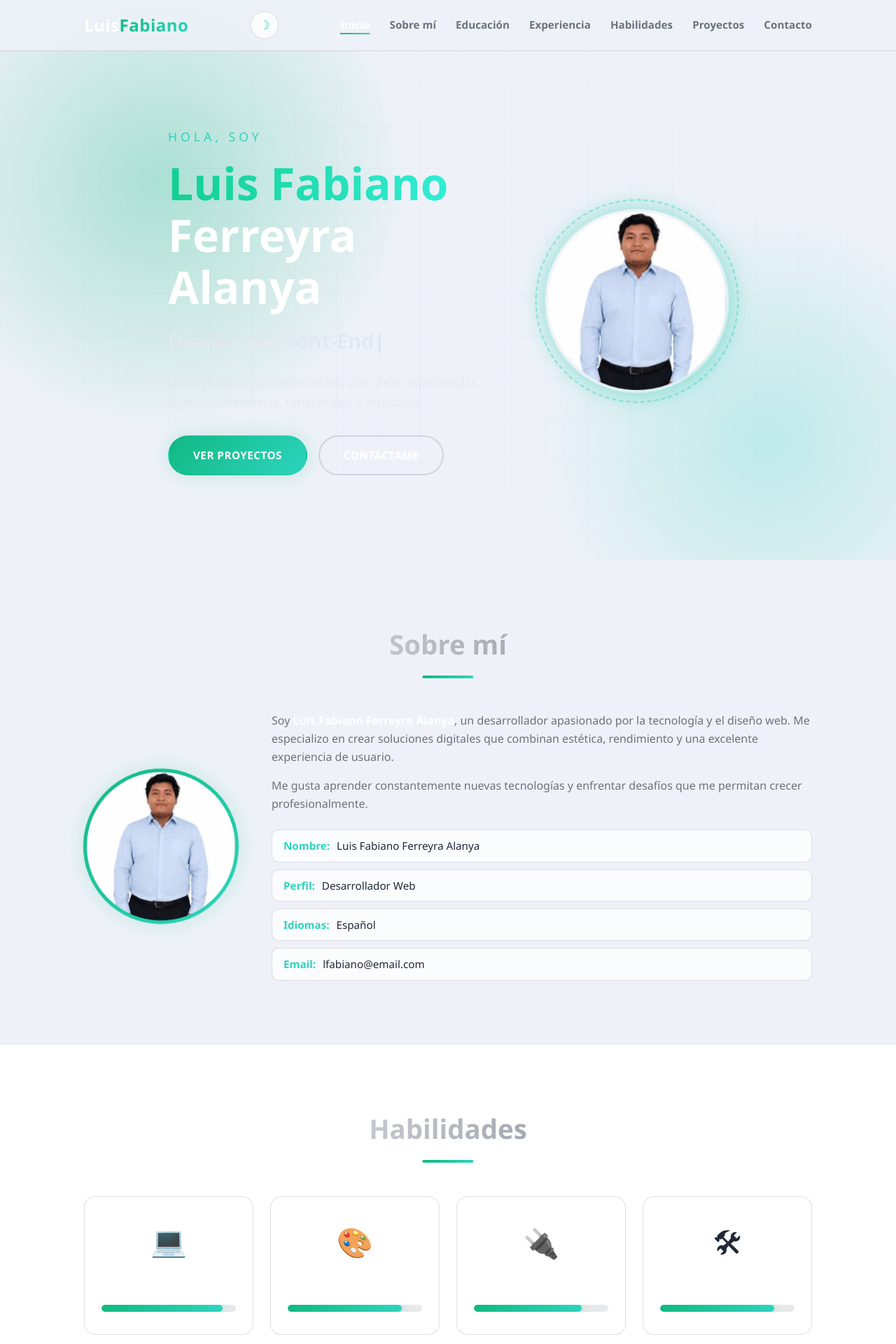
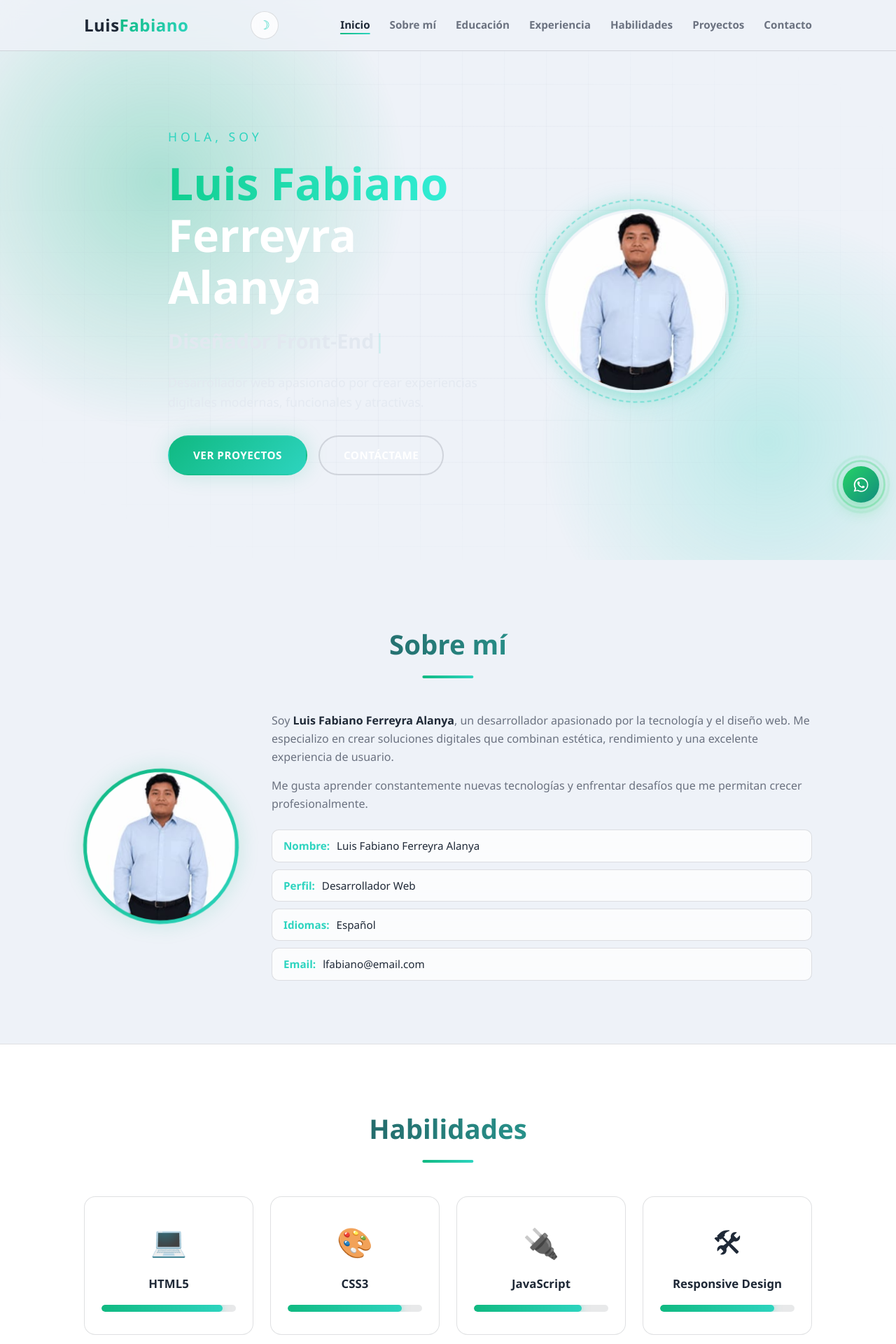
Before and after one commit to lferreyra-star/sitioweb, a PHP site: page / in a window 1280 px wide. Shown: the top 1920 px of the page at 70% size. Run offline with PHP 8.4, Linux system fonts and the light colour scheme.

Commit message:
first commit

```diff
--- a/css/styles.css
+++ b/css/styles.css
@@ -108,7 +108,7 @@ img {
 .navbar__logo {
   font-size: 1.5rem;
   font-weight: 800;
-  color: var(--color-blanco);
+  color: var(--color-texto);
   letter-spacing: 0.5px;
 }
 
@@ -148,7 +148,7 @@ img {
 
 .navbar__menu a:hover,
 .navbar__menu a.activo {
-  color: var(--color-blanco);
+  color: var(--color-texto);
 }
 
 .navbar__menu a:hover::after,
@@ -485,7 +485,7 @@ body.tema-claro .navbar__tema .icono-luna {
   margin-bottom: 14px;
   position: relative;
   padding-bottom: 18px;
-  background: linear-gradient(90deg, var(--color-blanco), var(--color-texto-claro));
+  background: linear-gradient(90deg, var(--color-texto), var(--color-secundario));
   -webkit-background-clip: text;
   background-clip: text;
   -webkit-text-fill-color: transparent;
@@ -556,7 +556,7 @@ body.tema-claro .navbar__tema .icono-luna {
 }
 
 .sobre-mi__texto strong {
-  color: var(--color-blanco);
+  color: var(--color-texto);
 }
 
 .sobre-mi__datos {
@@ -649,7 +649,7 @@ body.tema-claro .navbar__tema .icono-luna {
 .skill-card h3 {
   margin-bottom: 16px;
   font-size: 1.05rem;
-  color: var(--color-blanco);
+  color: var(--color-texto);
 }
 
 .progress {
@@ -714,7 +714,7 @@ body.tema-claro .navbar__tema .icono-luna {
 
 .project-card__body h3 {
   margin-bottom: 10px;
-  color: var(--color-blanco);
+  color: var(--color-texto);
   transition: var(--transicion);
 }
 
@@ -937,7 +937,7 @@ body.tema-claro .navbar__tema .icono-luna {
 }
 
 .timeline__card h3 {
-  color: var(--color-blanco);
+  color: var(--color-texto);
   margin-bottom: 4px;
 }
 
@@ -951,6 +951,48 @@ body.tema-claro .navbar__tema .icono-luna {
 .timeline__card small {
   color: var(--color-texto-claro);
   font-size: 0.88rem;
+}
+
+/* ============ BOTÓN WHATSAPP ============ */
+.wa-btn {
+  position: fixed;
+  bottom: 82px;
+  right: 24px;
+  width: 52px;
+  height: 52px;
+  border-radius: 50%;
+  display: flex;
+  align-items: center;
+  justify-content: center;
+  background: linear-gradient(135deg, #25d366, #128c7e);
+  color: var(--color-blanco);
+  box-shadow: 0 8px 24px rgba(37, 211, 102, 0.45);
+  z-index: 900;
+  transition: var(--transicion);
+}
+
+.wa-btn:hover {
+  transform: scale(1.12);
+  box-shadow: 0 12px 30px rgba(37, 211, 102, 0.6);
+}
+
+.wa-btn::before,
+.wa-btn::after {
+  content: '';
+  position: absolute;
+  inset: 0;
+  border-radius: 50%;
+  border: 2px solid rgba(37, 211, 102, 0.6);
+  animation: pulso-wa 1.8s ease-out infinite;
+}
+
+.wa-btn::after {
+  animation-delay: 0.6s;
+}
+
+@keyframes pulso-wa {
+  from { transform: scale(1); opacity: 1; }
+  to { transform: scale(1.7); opacity: 0; }
 }
 
 /* ============ PARTÍCULAS FLOTANTES (CSS puro) ============ */
--- a/index.html
+++ b/index.html
@@ -249,6 +249,12 @@
 
   <button class="scroll-top" id="scrollTop" aria-label="Volver arriba">&#8593;</button>
 
+  <a class="wa-btn" href="https://wa.me/51960403655" target="_blank" rel="noopener" aria-label="Escríbeme por WhatsApp">
+    <svg viewBox="0 0 32 32" width="26" height="26" aria-hidden="true">
+      <path fill="currentColor" d="M16.04 4C9.06 4 3.38 9.68 3.38 16.66c0 2.23.58 4.4 1.69 6.32L3.24 29l6.16-1.61a12.6 12.6 0 0 0 6.63 1.83h.01c6.98 0 12.66-5.68 12.66-12.66C28.7 9.68 23.02 4 16.04 4Zm0 23.12h-.01a10.5 10.5 0 0 1-5.36-1.47l-.38-.23-3.66.96.97-3.57-.25-.38a10.44 10.44 0 0 1-1.61-5.58c0-5.79 4.71-10.5 10.5-10.5 2.8 0 5.43 1.09 7.42 3.08a10.43 10.43 0 0 1 3.07 7.42c0 5.79-4.71 10.5-10.5 10.5Zm5.76-7.86c-.32-.16-1.87-.92-2.16-1.03-.29-.11-.5-.16-.71.16-.21.32-.81 1.03-1 1.24-.18.21-.37.24-.69.08a8.66 8.66 0 0 1-2.54-1.56 9.51 9.51 0 0 1-1.76-2.19c-.18-.32-.02-.49.14-.65.14-.14.32-.37.47-.55.16-.21.21-.37.32-.61.11-.24.05-.45-.03-.61-.08-.16-.71-1.71-.97-2.34-.26-.61-.52-.53-.71-.54h-.61c-.21 0-.55.08-.84.37-.29.29-1.1 1.08-1.1 2.64 0 1.55 1.13 3.05 1.29 3.26.16.21 2.22 3.39 5.38 4.75.75.32 1.34.52 1.8.66.76.24 1.44.21 1.99.13.61-.09 1.87-.76 2.13-1.5.26-.73.26-1.37.18-1.5-.08-.13-.29-.21-.61-.37Z"/>
+    </svg>
+  </a>
+
   <script src="js/script.js"></script>
 </body>
 </html>
```
